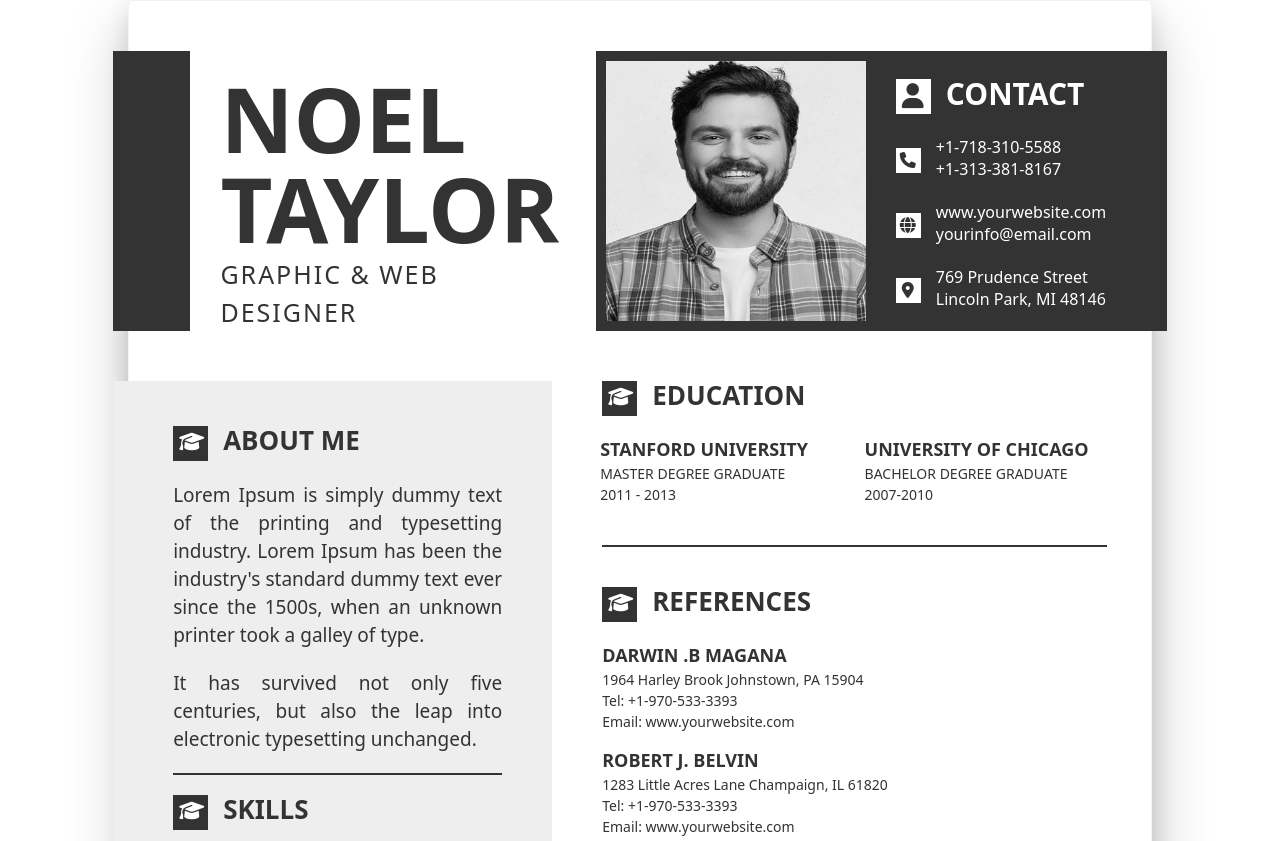
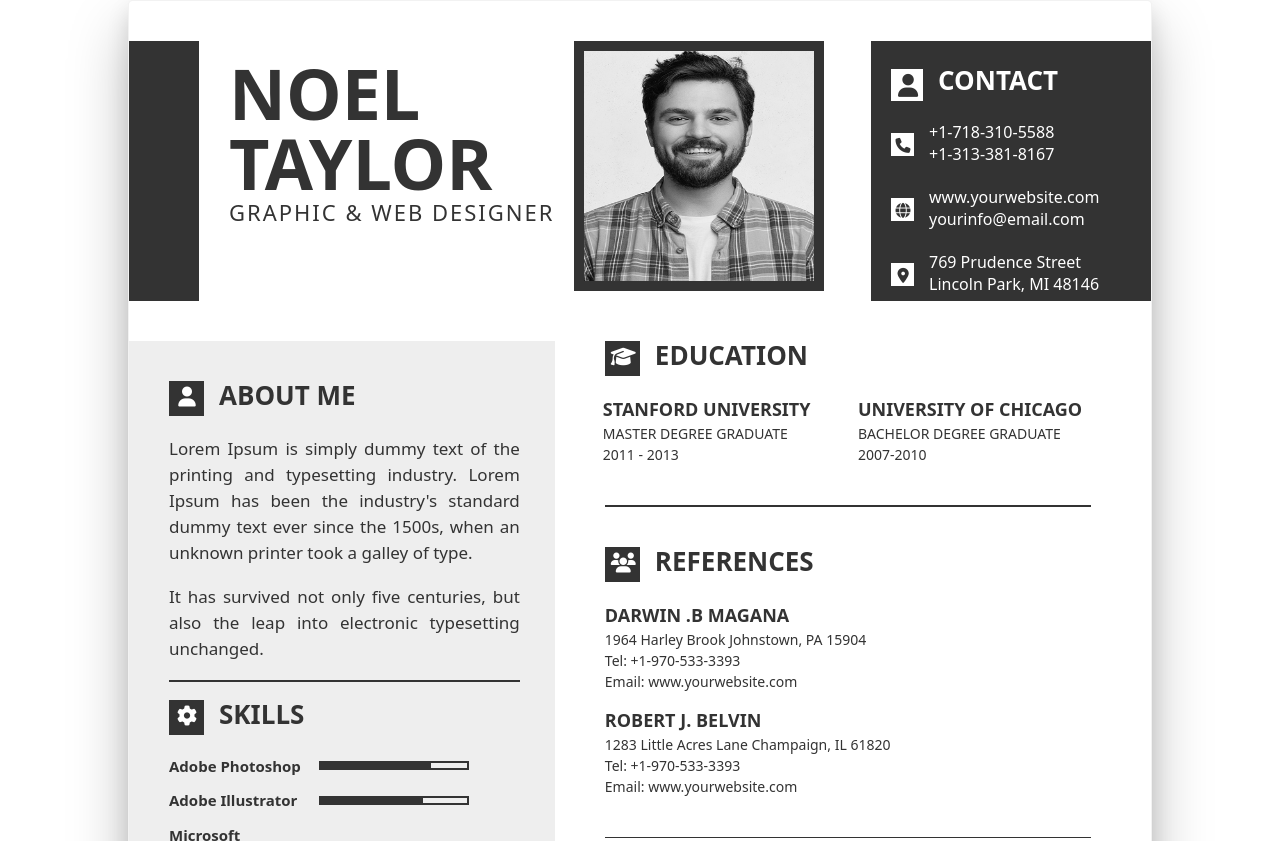
Before and after one commit to akkammee/pm_23_08, a website: page src/app/index.html in a window 1280 px wide. Shown: the top 841 px of the page. Drawn offline with nearby package versions, Linux system fonts and the light colour scheme; files that its build step writes are made by us from their sources; files whose address does not match are found by name.

Commit message:
lab2-3 last v

```diff
--- a/src/app/components/head/head.scss
+++ b/src/app/components/head/head.scss
@@ -1,43 +1,114 @@
-.head-pd{
+// -------------------------
+// 🔹 ЗМІННІ
+// -------------------------
+$black: #333333;
+$white: #ffffff;
+
+$font-main: "Raleway";
+$transition: 0.3s ease;
+
+$pc: 1440px;
+$laptop: 1200px;
+$tablet: 768px;
+$phone: 480px;
+
+// -------------------------
+// 🔹 МІКСІНИ
+// -------------------------
+$pc: 1440px;
+$laptop: 1200px;
+$tablet: 768px;
+$phone: 480px;
+
+@mixin responsive($property, $pcSize, $laptopSize, $tabletSize, $phoneSize) {
+
+  #{$property}: $pcSize;
+
+  @media (min-width: $laptop) and (max-width: $pc) {
+    #{$property}: $laptopSize;
+  }
+
+  @media (min-width: $tablet) and (max-width: $laptop) {
+    #{$property}: $tabletSize;
+  }
+
+  @media (min-width: $phone) and (max-width: $tablet) {
+    #{$property}: $phoneSize;
+  }
+
+  @media (max-width: $phone) {
+    #{$property}: $phoneSize;
+  }
+}
+
+
+@mixin size($w, $h) {
+  width: $w;
+  height: $h;
+}
+
+// -------------------------
+// 🔹 ОСНОВНІ БЛОКИ
+// -------------------------
+
+.head-pd {
   display: flex;
   padding-top: 50px;
   padding-bottom: 50px;
+
+  @include responsive(padding-top, 50px, 40px, 30px, 20px);
+  @include responsive(padding-bottom, 50px, 40px, 30px, 20px);
 }
 
-.block-1{
-  height: 280px;
-  width: 80px;
-  background-color: #333333;
+.block-1 {
+  @include size(80px, 280px);
+  background-color: $black;
+
+  @include responsive(width, 80px, 70px, 60px, 45px);
+  @include responsive(height, 280px, 260px, 240px, 200px);
 }
 
+// -------------------------
+// 🔹 CONTACT BOX
+// -------------------------
+
 .contact-box {
-  height: 280px;
-  width: 300px;
-  background: #333;
+  @include size(300px, 280px);
+  background: $black;
   padding: 20px;
-  color: #fff;
+  color: $white;
   margin-left: auto;
+
+  @include responsive(width, 300px, 280px, 260px, 220px);
+  @include responsive(height, 280px, 260px, 240px, 220px);
+
+  h2 {
+    display: flex;
+    align-items: center;
+    gap: 10px;
+    margin-bottom: 20px;
+    font-size: 22px;
+    font-family: $font-main;
+
+    @include responsive(font-size, 22px, 20px, 18px, 16px);
+  }
 }
 
-.contact-box h2 {
+.base-flex {
   display: flex;
   align-items: center;
-  gap: 10px;
-  margin-bottom: 20px;
-  font-size: 22px;
-  font-family: "Raleway";
 }
 
 .rw {
-  display: flex;
+  @extend .base-flex;
   align-items: flex-start;
   gap: 15px;
   margin-bottom: 20px;
-}
 
-.rw i {
-  width: 24px;
-  text-align: center;
+  i {
+    width: 24px;
+    text-align: center;
+  }
 }
 
 .info p {
@@ -45,73 +116,94 @@
   line-height: 1.4;
 }
 
-.icon{
-  color: #333333;
+.icon {
+  color: $black;
   font-size: 16px;
+
+  @include responsive(font-size, 16px, 15px, 14px, 12px);
 }
 
-.bg-icon{
-  height: 25px;
-  width: 25px;
+.bg-icon {
+  @include size(25px, 25px);
   margin-top: 12px;
-  background-color: white;
+  background-color: $white;
+
+  @include responsive(width, 25px, 23px, 20px, 18px);
+  @include responsive(height, 25px, 23px, 20px, 18px);
 }
 
-.bg-icon-2{
-  margin-top:  8px;
-  height: 35px;
-  width: 35px;
-  background-color: white;
+.bg-icon-2 {
+  margin-top: 8px;
+  @include size(35px, 35px);
+  background-color: $white;
+
+  @include responsive(width, 35px, 32px, 28px, 24px);
+  @include responsive(height, 35px, 32px, 28px, 24px);
 }
 
-.icon-2{
+.icon-2 {
   margin-top: 5px;
   margin-left: 5px;
   text-align: center;
   font-size: 25px;
-  color: #333333;
+  color: $black;
+
+  @include responsive(font-size, 25px, 23px, 20px, 18px);
 }
 
-.text-4{
+.text-4 {
   font-size: 30px;
   text-transform: uppercase;
-  color: #ffffff;
+  color: $white;
+  font-weight: bold;
+
+  @include responsive(font-size, 30px, 26px, 22px, 18px);
+}
+
+.text-base {
+  margin-left: 30px;
+  text-transform: uppercase;
+  color: $black;
   font-weight: bold;
 }
 
-.text-1{
-  margin-left: 30px;
+.text-1 {
+  @extend .text-base;
   font-size: 90px;
-  text-transform: uppercase;
-  color: #333333;
-  font-weight: bold;
+
+  @include responsive(font-size, 90px, 70px, 55px, 40px);
 }
 
-.text-2{
-  margin-left: 30px;
+.text-2 {
+  @extend .text-base;
   margin-top: -45px;
   font-size: 90px;
-  text-transform: uppercase;
-  color: #333333;
-  font-weight: bold;
+
+  @include responsive(font-size, 90px, 70px, 55px, 40px);
+  @include responsive(margin-top, -45px, -35px, -25px, -15px);
 }
 
-.text-3{
-  margin-left: 30px;
+.text-3 {
+  @extend .text-base;
   margin-top: -20px;
   font-size: 25px;
   letter-spacing: 2px;
-  text-transform: uppercase;
-  color: #333333;
   font-weight: 400;
+
+  @include responsive(font-size, 25px, 22px, 18px, 16px);
+  @include responsive(letter-spacing, 2px, 2px, 1px, 1px);
 }
 
-.img{
-  height: 280px;
-  width: 280px;
-  border:  10px solid #333333;
+.img {
+  @include size(280px, 280px);
+  border: 10px solid $black;
+
+  @include responsive(width, 280px, 250px, 220px, 180px);
+  @include responsive(height, 280px, 250px, 220px, 180px);
 }
 
-.block-2{
+.block-2 {
   margin-left: 25px;
+
+  @include responsive(margin-left, 25px, 20px, 15px, 10px);
 }
--- a/src/app/components/left/left.html
+++ b/src/app/components/left/left.html
@@ -1,7 +1,7 @@
 <div class="pd-3">
     <div class="ABOUT ME">
         <div class="rw">
-            <div class="bg-icon-3"><i class="fa-solid fa-graduation-cap icon-3"></i></div>
+            <div class="bg-icon-3"><i class="fa-solid fa-user icon-3"></i></div>
             <div class="text-5">ABOUT ME</div>
         </div>
         <div class="text-9">
@@ -20,7 +20,7 @@
     <div class="h-line-2"></div>
     <div class="SKILLS">
         <div class="rw">
-            <div class="bg-icon-3"><i class="fa-solid fa-graduation-cap icon-3"></i></div>
+            <div class="bg-icon-3"><i class="fa-solid fa-gear icon-3"></i></div>
             <div class="text-5">SKILLS</div>
         </div>
         <div>
@@ -53,7 +53,7 @@
     <div class="h-line-2"></div>
     <div class="LANGUAGE">
         <div class="rw">
-            <div class="bg-icon-3"><i class="fa-solid fa-graduation-cap icon-3"></i></div>
+            <div class="bg-icon-3"><i class="fa-solid fa-globe icon-3"></i></div>
             <div class="text-5">LANGUAGE</div>
         </div>
         <div class="language-fl">
@@ -65,7 +65,7 @@
     <div class="h-line-2"></div>
     <div class="HOBBIES">
         <div class="rw">
-            <div class="bg-icon-3"><i class="fa-solid fa-graduation-cap icon-3"></i></div>
+            <div class="bg-icon-3"><i class="fa-solid fa-flag-checkered icon-3"></i></div>
             <div class="text-5">HOBBIES</div>
         </div>
         <div>
--- a/src/app/components/left/left.scss
+++ b/src/app/components/left/left.scss
@@ -1,5 +1,34 @@
-.left-bg{
-  background-color: #eeeeee;
+$black: #333333;
+$gray: #eeeeee;
+$white: #ffffff;
+
+$pc: 1440px;
+$laptop: 1200px;
+$tablet: 768px;
+$phone: 480px;
+
+@mixin responsive($property, $pcSize, $laptopSize, $tabletSize, $phoneSize) {
+  #{$property}: $pcSize;
+
+  @media (min-width: $laptop) and (max-width: $pc) {
+    #{$property}: $laptopSize;
+  }
+
+  @media (min-width: $tablet) and (max-width: $laptop) {
+    #{$property}: $tabletSize;
+  }
+
+  @media (min-width: $phone) and (max-width: $tablet) {
+    #{$property}: $phoneSize;
+  }
+
+  @media (max-width: $phone) {
+    #{$property}: $phoneSize;
+  }
+}
+
+.left-bg {
+  background-color: $gray;
 }
 
 .skill {
@@ -10,68 +39,90 @@
   margin: 14px 0;
   font-size: 16px;
   font-weight: 600;
-  color: #333333;
-}
+  color: $black;
 
-input[type="range"]::-webkit-slider-thumb {
-  -webkit-appearance: none;
+  @include responsive(width, 350px, 300px, 260px, 220px);
+  @include responsive(font-size, 16px, 15px, 14px, 13px);
+  @include responsive(margin, 14px 0, 12px 0, 10px 0, 8px 0);
 }
 
 input[type="range"] {
   -webkit-appearance: none;
   width: 170px;
   height: 9px;
-  background: #eeeeee;
+  background: $gray;
   overflow: hidden;
-  border: 2px solid #333333;
+  border: 2px solid $black;
+
+  @include responsive(width, 170px, 150px, 130px, 110px);
+  @include responsive(height, 9px, 9px, 8px, 8px);
 }
 
 input[type="range"]::-webkit-slider-runnable-track {
   height: 6px;
-  background: #eeeeee;
+  background: $gray;
+
+  @include responsive(height, 6px, 6px, 5px, 5px);
 }
 
 input[type="range"]::-webkit-slider-thumb {
+  -webkit-appearance: none;
   width: 0;
   height: 0;
-  box-shadow: -200px 0 0 200px #333333;
+  box-shadow: -200px 0 0 200px $black;
 }
 
-.pd-3{
+.pd-3 {
   margin-top: 45px;
   margin-left: 60px;
   margin-right: 50px;
+
+  @include responsive(margin-top, 45px, 40px, 30px, 20px);
+  @include responsive(margin-left, 60px, 40px, 25px, 15px);
+  @include responsive(margin-right, 50px, 35px, 20px, 10px);
 }
 
 .text-9 {
   font-size: 19px;
   line-height: 28px;
-  color: #333333;
+  color: $black;
   font-weight: 350;
   text-align: justify;
   display: block;
   width: 100%;
   margin-bottom: 20px;
+
+  @include responsive(font-size, 19px, 17px, 15px, 14px);
+  @include responsive(line-height, 28px, 26px, 24px, 22px);
+  @include responsive(margin-bottom, 20px, 18px, 15px, 12px);
 }
 
-.h-line-2{
+.h-line-2 {
   height: 1.5px;
   width: 100%;
-  background: #333333;
+  background: $black;
   margin-bottom: 20px;
   margin-top: 20px;
+
+  @include responsive(margin-top, 20px, 18px, 15px, 12px);
+  @include responsive(margin-bottom, 20px, 18px, 15px, 12px);
 }
 
-.language-fl{
+.language-fl {
   display: flex;
   gap: 8px;
+
+  @include responsive(gap, 8px, 7px, 6px, 5px);
 }
 
 .lang {
-  border: 3px solid #333;
+  border: 3px solid $black;
   padding: 12px 20px;
   font-size: 16px;
-  color: #333;
+  color: $black;
   cursor: default;
   font-weight: bold;
+
+  @include responsive(font-size, 16px, 15px, 14px, 13px);
+  @include responsive(padding, 12px 20px, 10px 18px, 9px 16px, 8px 14px);
 }
--- a/src/app/components/right/right.html
+++ b/src/app/components/right/right.html
@@ -20,7 +20,7 @@
     <div class="h-line"></div>
     <div class="REFERENCES">
         <div class="rw">
-            <div class="bg-icon-3"><i class="fa-solid fa-graduation-cap icon-3"></i></div>
+            <div class="bg-icon-3"><i class="fa-solid fa-users icon-3"></i></div>
             <div class="text-5">REFERENCES</div>
         </div>
         <div class="pd-2">
@@ -39,7 +39,7 @@
     <div class="h-line"></div>
     <div class="JOB-EXPERIENCE">
         <div class="rw">
-            <div class="bg-icon-3"><i class="fa-solid fa-graduation-cap icon-3"></i></div>
+            <div class="bg-icon-3"><i class="fa-solid fa-briefcase icon-3"></i></div>
             <div class="text-5">JOB EXPERIENCE</div>
         </div>
         <div class="exp-item">
--- a/src/app/components/right/right.scss
+++ b/src/app/components/right/right.scss
@@ -1,77 +1,165 @@
-.right-pd{
+$pc: 1440px;
+$laptop: 1200px;
+$tablet: 768px;
+$phone: 480px;
+
+@mixin between($from, $to) {
+  @media (min-width: $from) and (max-width: $to) {
+    @content;
+  }
+}
+
+@mixin down($size) {
+  @media (max-width: $size) {
+    @content;
+  }
+}
+
+.right-pd {
   padding-left: 50px;
   padding-right: 60px;
+
+  @include down($laptop) {
+    padding-left: 30px;
+    padding-right: 40px;
+  }
+
+  @include down($tablet) {
+    padding-left: 20px;
+    padding-right: 25px;
+  }
+
+  @include down($phone) {
+    padding-left: 10px;
+    padding-right: 15px;
+  }
 }
 
-.bg-icon-3{
+.bg-icon-3 {
   background-color: #333333;
   height: 35px;
   width: 35px;
+
+  @include down($tablet) {
+    height: 30px;
+    width: 30px;
+  }
+
+  @include down($phone) {
+    height: 26px;
+    width: 26px;
+  }
 }
 
-.icon-3{
+.icon-3 {
   color: white;
   font-size: 20px;
   margin: 6px;
+
+  @include down($tablet) {
+    font-size: 18px;
+  }
+
+  @include down($phone) {
+    font-size: 16px;
+  }
 }
 
-.text-5{
+.text-5 {
   margin-top: -5px;
   font-size: 26px;
   text-transform: uppercase;
   color: #333333;
   font-weight: bold;
+
+  @include down($tablet) {
+    font-size: 22px;
+  }
+
+  @include down($phone) {
+    font-size: 20px;
+  }
 }
 
-.text-6{
+.text-6 {
   font-size: 18px;
   color: #333333;
   font-weight: 700;
   margin-left: 10px;
+
+  @include down($tablet) {
+    font-size: 16px;
+  }
 }
 
-.text-7{
+.text-7,
+.text-8 {
   font-size: 14px;
   color: #333333;
   font-weight: 500;
   margin-left: 10px;
+
+  @include down($tablet) {
+    font-size: 13px;
+  }
 }
 
-.text-8{
-  font-size: 14px;
-  color: #333333;
-  font-weight: 500;
-  margin-left: 10px;
-}
-
-.h-line{
+.h-line {
   margin-top: 40px;
   margin-bottom: 40px;
   height: 1.5px;
   width: 100%;
   background-color: #333333;
+
+  @include down($tablet) {
+    margin-top: 30px;
+    margin-bottom: 30px;
+  }
+
+  @include down($phone) {
+    margin-top: 20px;
+    margin-bottom: 20px;
+  }
 }
 
-.pd{
+.pd {
   margin-left: -10px;
+
+  @include down($phone) {
+    margin-left: 0;
+  }
 }
 
-.pd-2{
+.pd-2 {
   margin-left: -10px;
   margin-bottom: 15px;
+
+  @include down($phone) {
+    margin-left: 0;
+    margin-bottom: 10px;
+  }
 }
 
-.exp-header{
+.exp-header {
   display: flex;
   justify-content: space-between;
+
+  @include down($tablet) {
+    flex-direction: column;
+    gap: 5px;
+  }
 }
 
-.years{
+.years {
   font-weight: 500;
 }
 
-.company{
+.company {
   margin-bottom: 10px;
+
+  @include down($phone) {
+    margin-bottom: 5px;
+  }
 }
 
 .desc {
@@ -80,4 +168,12 @@
   display: block;
   margin-bottom: 10px;
   word-spacing: 1px;
+
+  @include down($tablet) {
+    font-size: 15px;
+  }
+
+  @include down($phone) {
+    font-size: 14px;
+  }
 }
```
Also changed, not shown: dist/css/style.min.css, dist/index.html.
